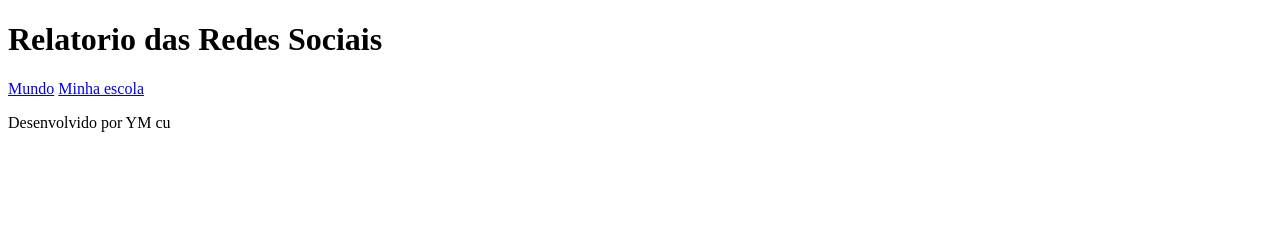
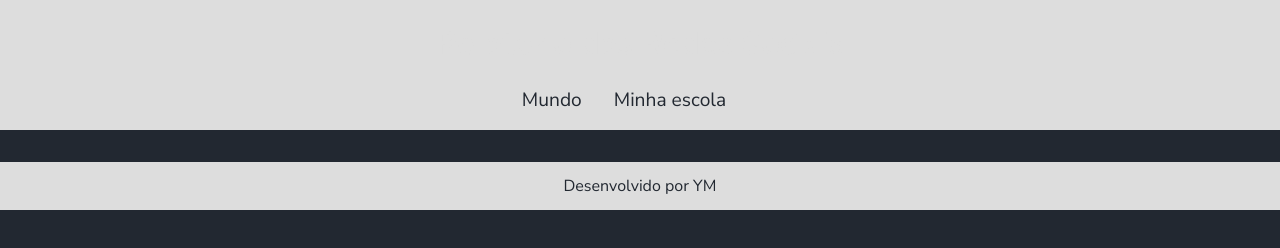
Before and after one commit to y0hana/3triyohana, a plain HTML site: page index.html in a window 1280 px wide. Drawn offline with Linux system fonts and the light colour scheme.

Commit message:
Add files via upload

```diff
--- a/index.html
+++ b/index.html
@@ -4,6 +4,7 @@
     <meta charset="UTF-8">
     <meta name="viewport" content="width=device-width, initial-scale=1.0">
     <title>Redes sociais</title>
+    <link rel="stylesheet" href="style.css">
 </head>
 <body>
 <header>
@@ -19,6 +20,6 @@
     </section>
 </main>
 <footer>
-    <p>Desenvolvido por YM cu</p>
+    <p>Desenvolvido por YM </p>
 </footer>
 </body>
--- a/style.css
+++ b/style.css
@@ -16,5 +16,43 @@ body {
 }
 
 header{
+background-color: var(--primary-color);
+text-align: center;
+padding: 1px;
+}
 
+h1{
+    font-size: 2rem;
+    color:(var--bg-color);
+    font-weight: 700;
 }
+
+nav{
+    display: flex;
+    justify-content: center;
+    font-weight: 400;
+}
+
+nav a{
+    text-decoration: none;
+    color: var(--bg-color);
+    margin:0 2rem 1rem 0rem;
+    font-size: 1.2rem;
+}
+
+nav a:hover{
+    text-decoration: underline;
+    transform: scale(0.90);
+    transition: transform 0.1s;
+}
+
+footer{
+    display: flex;
+    align-items: center;
+    justify-content: center;
+    background-color: var(--primary-color);
+    color: var(--bg-color);
+    width: 100%;
+    height: 3rem;
+    margin-top: 2rem;
+}
```
